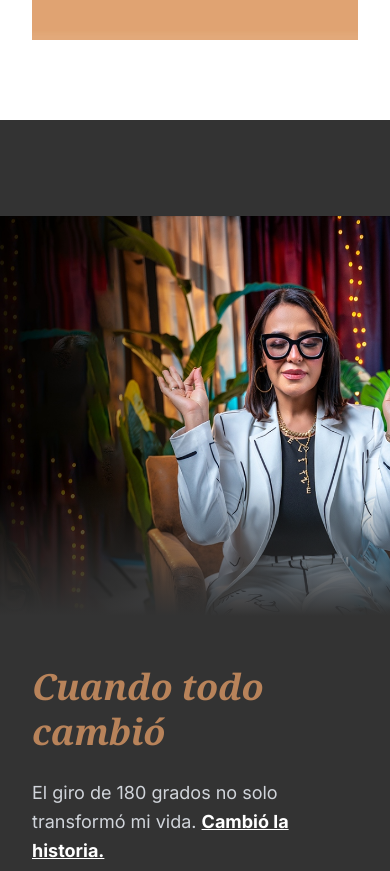
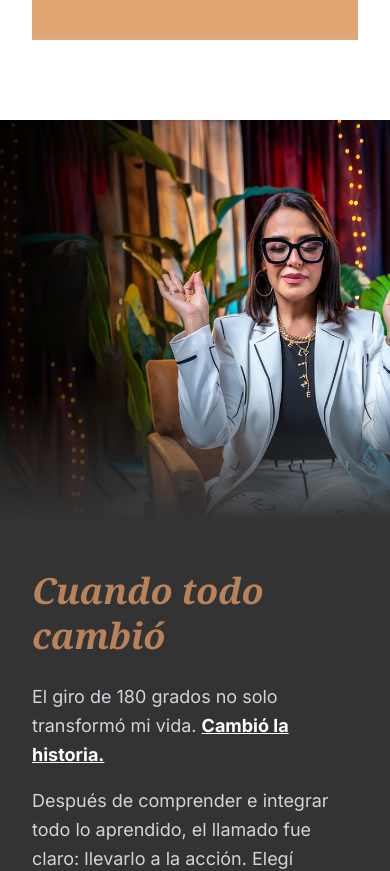
Before and after one commit to yelitzerangeloficialweb-max/yelitze-rangel-web, a Next.js app: page /sobre-mi in a window 390 px wide. Shown: the part 3760-4631 px from the top of the page. Built offline with nearby package versions, Linux system fonts and the light colour scheme; no server answers; a web font is replaced by a local one.

Commit message:
style: removed top padding on mobile for Turning Point section to eliminate gray gap

```diff
--- a/app/(website)/(routes)/sobre-mi/page.tsx
+++ b/app/(website)/(routes)/sobre-mi/page.tsx
@@ -178,7 +178,7 @@ export default function AboutPage() {
                 </section>
 
             {/* 4. Turning Point & Methodology (Dark Faded Design - Responsive optimized) */}
-            <section className="relative min-h-screen bg-black overflow-hidden py-24 flex flex-col lg:block">
+            <section className="relative min-h-screen bg-black overflow-hidden pt-0 lg:pt-24 pb-24 flex flex-col lg:block">
                 {/* Desktop Background Image (Hidden on small screens) */}
                 <div className="absolute inset-0 z-0 hidden lg:block">
                     <Image
```
